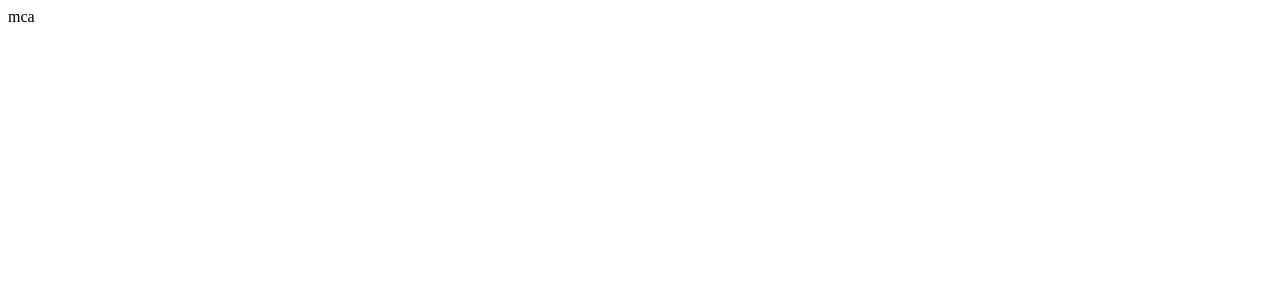
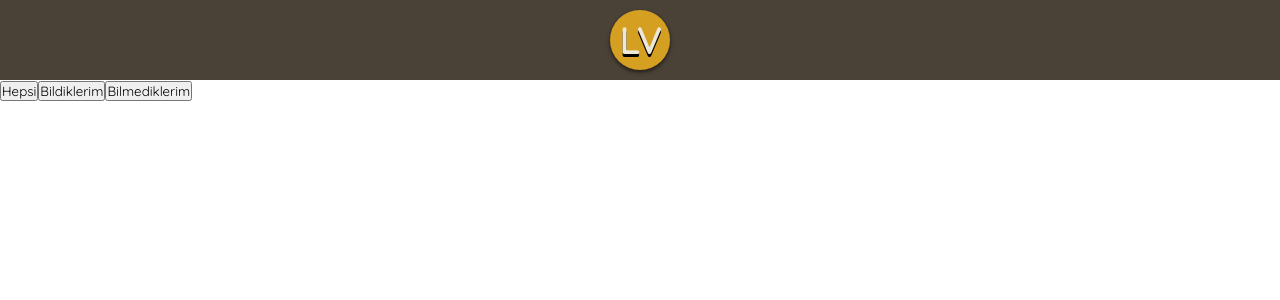
Before and after one commit to mehmetcanaygun/learnvocabulary, a React (Create React App) app: page / in a window 1280 px wide. Shown: the top 300 px of the page. Built offline with nearby package versions, Linux system fonts and the light colour scheme.

Commit message:
Create & Style Navbar component

```diff
--- a/src/App.js
+++ b/src/App.js
@@ -1,7 +1,15 @@
+import Navbar from "./components/layout/Navbar";
+import Footer from "./components/layout/Footer";
+
 import "./css/App.css";
 
 const App = () => {
-  return <div className="App">mca</div>;
+  return (
+    <div className="App">
+      <Navbar />
+      <Footer />
+    </div>
+  );
 };
 
 export default App;
--- /dev/null
+++ b/src/components/layout/Footer.js
@@ -0,0 +1,15 @@
+import React from "react";
+
+const Footer = () => {
+  return (
+    <footer>
+      <div>
+        <button>Hepsi</button>
+        <button>Bildiklerim</button>
+        <button>Bilmediklerim</button>
+      </div>
+    </footer>
+  );
+};
+
+export default Footer;
--- /dev/null
+++ b/src/components/layout/Navbar.js
@@ -0,0 +1,11 @@
+import React from "react";
+
+const Navbar = () => {
+  return (
+    <header className="navbar f-center">
+      <div className="logo f-center">LV</div>
+    </header>
+  );
+};
+
+export default Navbar;
--- a/src/css/App.css
+++ b/src/css/App.css
@@ -1 +1,54 @@
-/* No CSS *//*# sourceMappingURL=App.css.map */
+@import url("https://fonts.googleapis.com/css2?family=Quicksand&display=swap");
+* {
+  margin: 0;
+  padding: 0;
+  -webkit-box-sizing: border-box;
+          box-sizing: border-box;
+  font-family: "Quicksand", sans-serif;
+}
+
+a {
+  text-decoration: none;
+  color: #000;
+}
+
+ul {
+  list-style-type: none;
+}
+
+button:focus,
+input:focus,
+textarea:focus {
+  outline: none;
+}
+
+.f-center {
+  display: -webkit-box;
+  display: -ms-flexbox;
+  display: flex;
+  -webkit-box-pack: center;
+      -ms-flex-pack: center;
+          justify-content: center;
+  -webkit-box-align: center;
+      -ms-flex-align: center;
+          align-items: center;
+}
+
+.navbar {
+  height: 80px;
+  background-color: #4b4237;
+}
+
+.navbar .logo {
+  width: 60px;
+  height: 60px;
+  border-radius: 50%;
+  font-size: 36px;
+  font-weight: bold;
+  background-color: #d5a021;
+  color: #ede7d9;
+  text-shadow: 0px 3px #000;
+  -webkit-box-shadow: 0px 2px 4px rgba(0, 0, 0, 0.6);
+          box-shadow: 0px 2px 4px rgba(0, 0, 0, 0.6);
+}
+/*# sourceMappingURL=App.css.map */
--- a/src/scss/App.scss
+++ b/src/scss/App.scss
@@ -0,0 +1,4 @@
+@import "./variables";
+@import "./reset";
+@import "./utility";
+@import "./navbar";
--- /dev/null
+++ b/src/scss/_navbar.scss
@@ -0,0 +1,16 @@
+.navbar {
+  height: $navbar-height;
+  background-color: $color-1;
+
+  .logo {
+    width: 60px;
+    height: 60px;
+    border-radius: 50%;
+    font-size: 36px;
+    font-weight: bold;
+    background-color: $color-2;
+    color: $color-3;
+    text-shadow: 0px 3px #000;
+    box-shadow: 0px 2px 4px rgba(#000, 0.6);
+  }
+}
--- /dev/null
+++ b/src/scss/_reset.scss
@@ -0,0 +1,21 @@
+* {
+  margin: 0;
+  padding: 0;
+  box-sizing: border-box;
+  font-family: $font;
+}
+
+a {
+  text-decoration: none;
+  color: #000;
+}
+
+ul {
+  list-style-type: none;
+}
+
+button:focus,
+input:focus,
+textarea:focus {
+  outline: none;
+}
--- /dev/null
+++ b/src/scss/_utility.scss
@@ -0,0 +1,5 @@
+.f-center {
+  display: flex;
+  justify-content: center;
+  align-items: center;
+}
--- /dev/null
+++ b/src/scss/_variables.scss
@@ -0,0 +1,12 @@
+@import url("https://fonts.googleapis.com/css2?family=Quicksand&display=swap");
+
+$font: "Quicksand", sans-serif;
+
+$color-1: #4b4237;
+$color-2: #d5a021;
+$color-3: #ede7d9;
+
+$px: 12px;
+$px-lg: 10%;
+
+$navbar-height: 80px;
```
Also changed, not shown: 1 other file (tests, documents, lock files or other folders).
